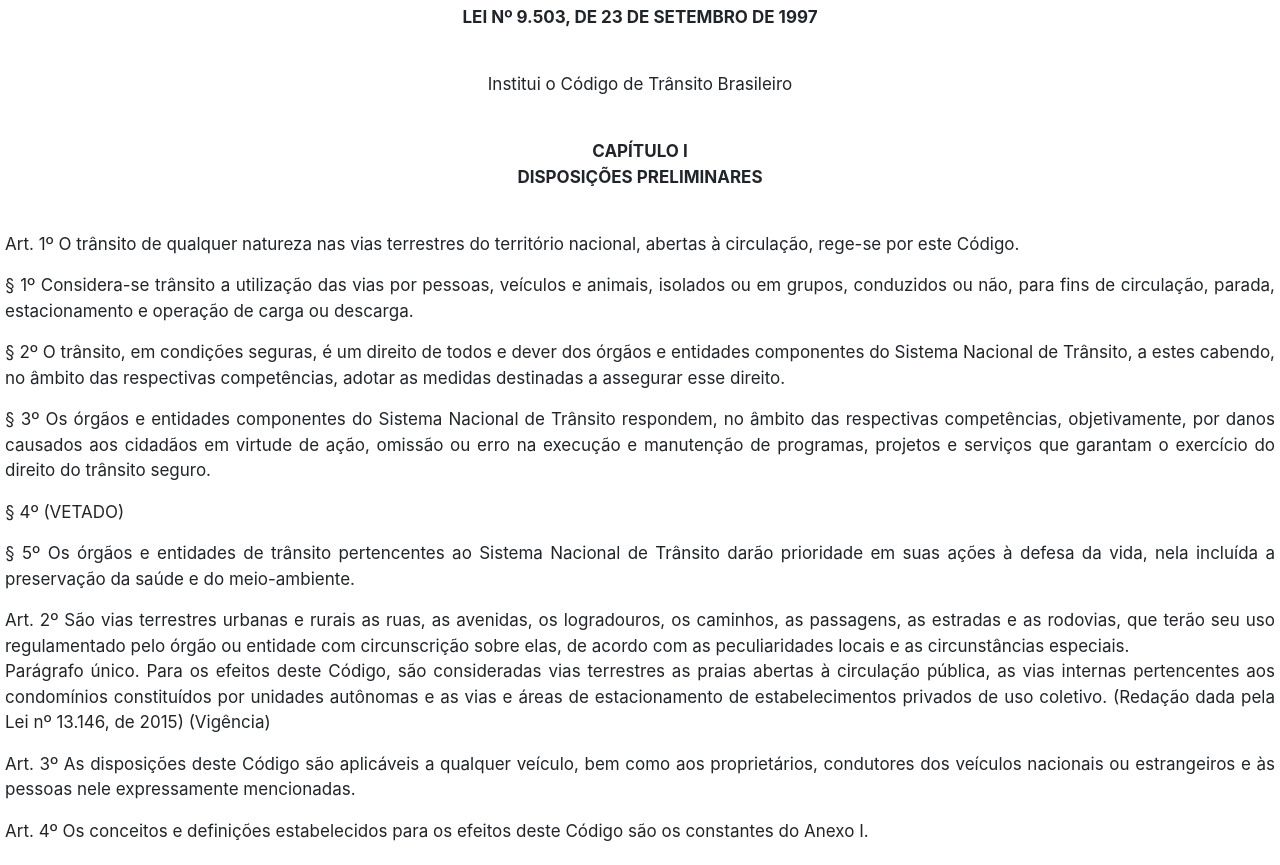
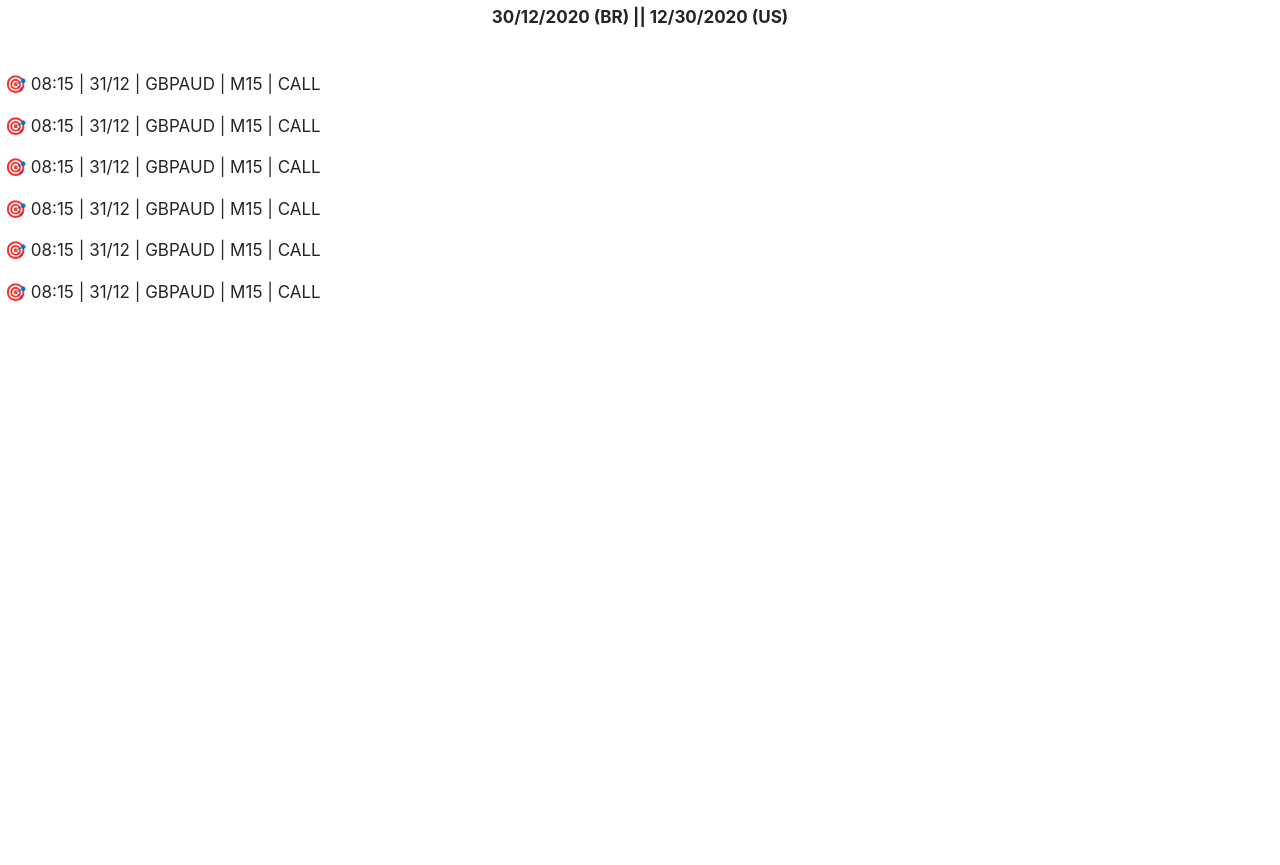
Before and after one commit to grupoalvo/siqt, a plain HTML site: page index.html in a window 1280 px wide. After the commit the page ends 800 px from the top, so only its background shows below. Drawn offline with nearby package versions, Linux system fonts and the light colour scheme.

Commit message:
Update index.html

```diff
--- a/index.html
+++ b/index.html
@@ -23,30 +23,17 @@
             <div style="font-size:17px">
 
                 <div style="text-align: center">
-                    <p><strong>LEI Nº 9.503, DE 23 DE SETEMBRO DE 1997</strong></p>
-                    <br>
-                    <p>Institui o Código de Trânsito Brasileiro</p>
-                    <br>
-                    <p><strong>CAPÍTULO I <br> DISPOSIÇÕES PRELIMINARES</strong></p>
+                    <p><strong> 30/12/2020 (BR) || 12/30/2020 (US) </strong></p>
                     <br>
                 </div>
 
                 <div style="text-align: justify">
-                    <p>Art. 1º O trânsito de qualquer natureza nas vias terrestres do território nacional, abertas à circulação, rege-se por este Código.</p>
-
-                    <p>§ 1º Considera-se trânsito a utilização das vias por pessoas, veículos e animais, isolados ou em grupos, conduzidos ou não, para fins de circulação, parada, estacionamento e operação de carga ou descarga.</p>
-                    <p>§ 2º O trânsito, em condições seguras, é um direito de todos e dever dos órgãos e entidades componentes do Sistema Nacional de Trânsito, a estes cabendo, no âmbito das respectivas competências, adotar as medidas destinadas a assegurar esse direito.</p>
-                    <p>§ 3º Os órgãos e entidades componentes do Sistema Nacional de Trânsito respondem, no âmbito das respectivas competências, objetivamente, por danos causados aos cidadãos em virtude de ação, omissão ou erro na execução e manutenção de programas, projetos e serviços que garantam o exercício do direito do trânsito seguro.</p>
-                    <p>§ 4º (VETADO)<br/>
-                    <p>§ 5º Os órgãos e entidades de trânsito pertencentes ao Sistema Nacional de Trânsito darão prioridade em suas ações à defesa da vida, nela incluída a preservação da saúde e do meio-ambiente.</p>
-
-                    <p>Art. 2º São vias terrestres urbanas e rurais as ruas, as avenidas, os logradouros, os caminhos, as passagens, as estradas e as rodovias, que terão seu uso regulamentado pelo órgão ou entidade com circunscrição sobre elas, de acordo com as peculiaridades locais e as circunstâncias especiais.<br/>
-                    Parágrafo único. Para os efeitos deste Código, são consideradas vias terrestres as praias abertas à circulação pública, as vias internas pertencentes aos condomínios constituídos por unidades autônomas e as vias e áreas de estacionamento de estabelecimentos privados de uso coletivo. (Redação dada pela Lei nº 13.146, de 2015) (Vigência)</p>
-
-                    <p>Art. 3º As disposições deste Código são aplicáveis a qualquer veículo, bem como aos proprietários, condutores dos veículos nacionais ou estrangeiros e às pessoas nele expressamente mencionadas.</p>
-
-                    <p>Art. 4º Os conceitos e definições estabelecidos para os efeitos deste Código são os constantes do Anexo I.</p>
-
+                    <p>🎯 08:15 | 31/12 | GBPAUD | M15 | CALL</p>
+                    <p>🎯 08:15 | 31/12 | GBPAUD | M15 | CALL</p>
+                    <p>🎯 08:15 | 31/12 | GBPAUD | M15 | CALL</p>
+                    <p>🎯 08:15 | 31/12 | GBPAUD | M15 | CALL</p>
+                    <p>🎯 08:15 | 31/12 | GBPAUD | M15 | CALL</p>
+                    <p>🎯 08:15 | 31/12 | GBPAUD | M15 | CALL</p>
                 </div>
 
             </div>
```
